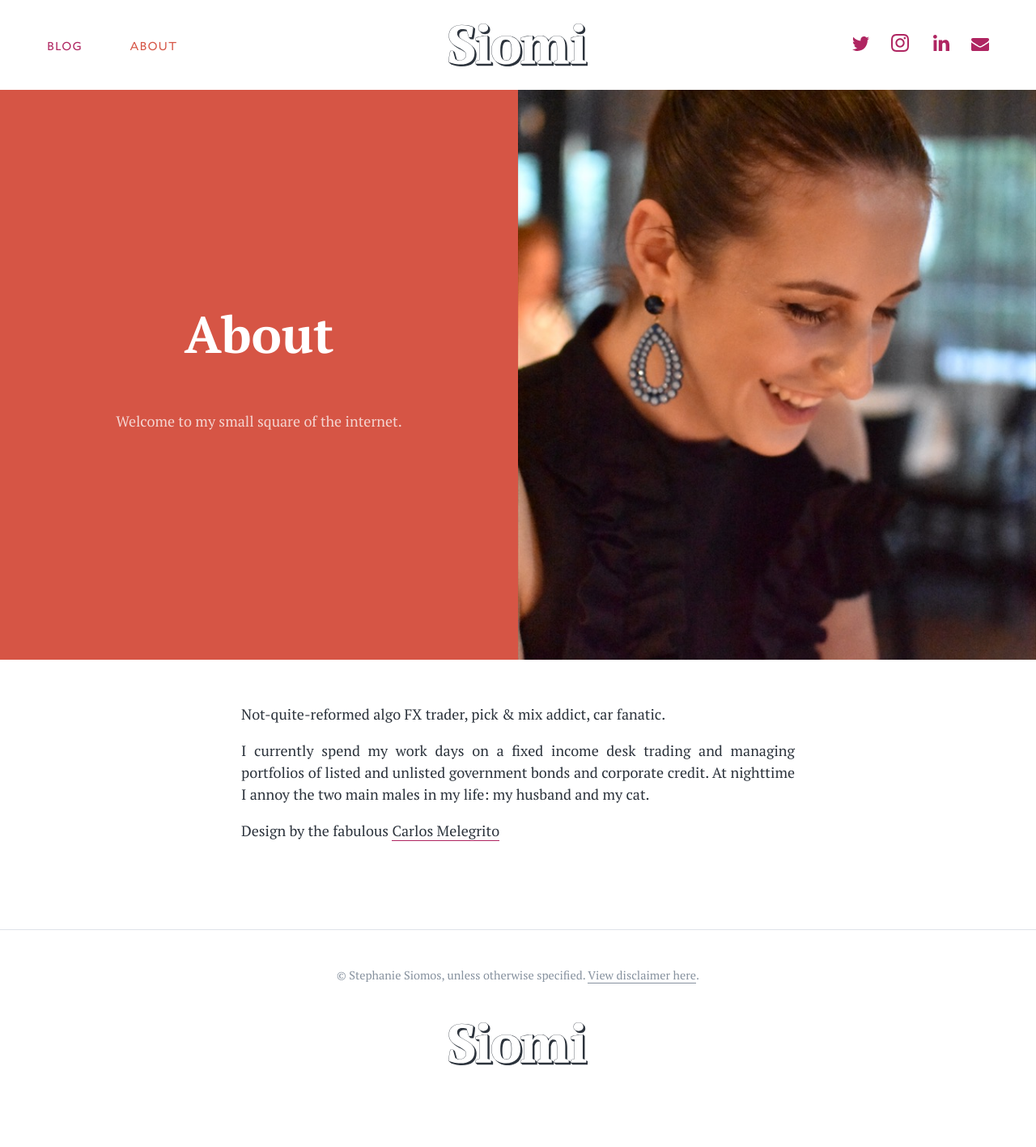
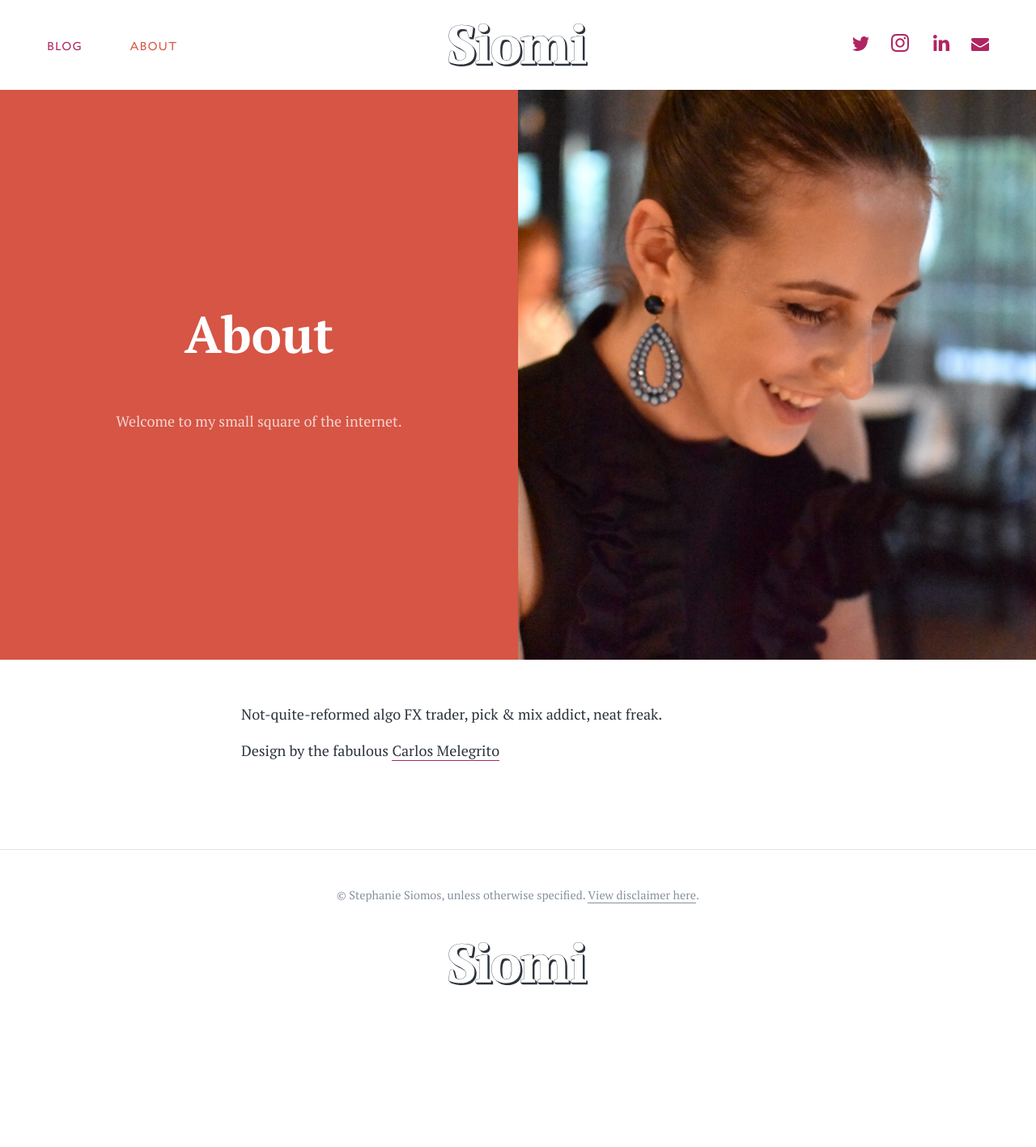
Before and after one commit to cjmlgrto/siomi.net, a Jekyll site: the page built from about.markdown, in a window 1280 px wide. Shown: the whole page at 81% size. Built offline with Jekyll 4.4.1, drawn with Linux system fonts in a browser that asks for light colours; after the commit the page ends 1318 px from its top, so only the background shows below that.

Commit message:
Updated About

```diff
--- a/about.markdown
+++ b/about.markdown
@@ -6,8 +6,7 @@ summary: Welcome to my small square of the internet.
 layout: default
 ---
 
-Not-quite-reformed algo FX trader, pick & mix addict, car fanatic.
+Not-quite-reformed algo FX trader, pick & mix addict, neat freak.
 
-I currently spend my work days on a fixed income desk trading and managing portfolios of listed and unlisted government bonds and corporate credit. At nighttime I annoy the two main males in my life: my husband and my cat.
 
 Design by the fabulous [Carlos Melegrito](https://carlos-m.com/)
```
